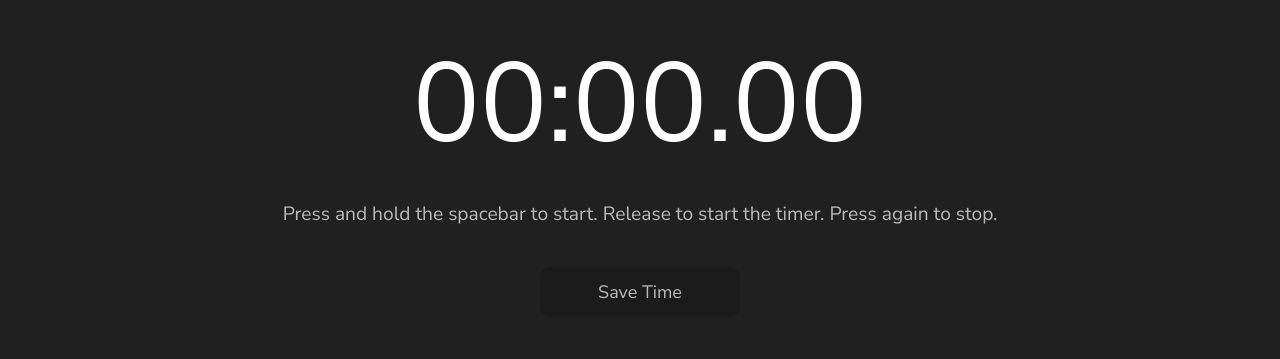
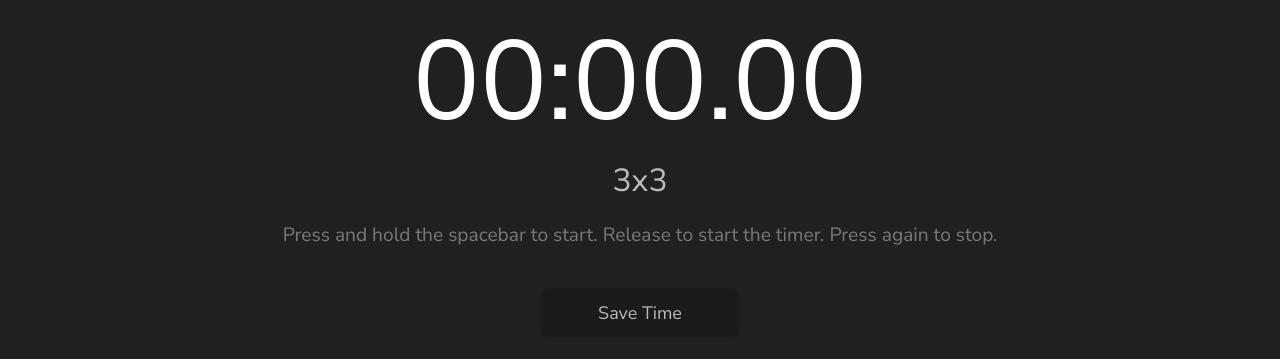
Before and after one commit to Hadevsh/Cuben, a plain HTML site: page index.html in a window 1280 px wide. Shown: the part 217-576 px from the top of the page. Drawn offline with Linux system fonts and the light colour scheme.

Commit message:
Add category display under timer

```diff
--- a/css/index.css
+++ b/css/index.css
@@ -10,13 +10,17 @@
 #timer {
     color: var(--text);
     font-size: 7em;
+    transition: 0.3s;
+}
+
+#category-display {
+    font-size: 2em;
     margin-bottom: 20px;
-    transition: 0.3s;
 }
 
 .instructions {
     font-size: 1.2em;
-    color: var(--foreground);
+    color: var(--darker-foreground);
 }
 
 #settings-btn {
--- a/css/style.css
+++ b/css/style.css
@@ -6,6 +6,7 @@
     --darker-background: #0f0f0f;
     --text: #fff;
     --foreground: #bbbbbb;
+    --darker-foreground: #797979;
 }
 
 * {
--- a/index.html
+++ b/index.html
@@ -27,6 +27,7 @@
         <i class="fa fa-gear" id="settings-btn"></i>
         <div class="timer-container">
             <div id="timer">00:00.00</div>
+            <div id="category-display"></div>
             <div class="instructions">Press and hold the spacebar to start. Release to start the timer. Press again to stop.</div>
             <button class="save-time" onclick="addTimeToSession()">Save Time</button>
         </div>
--- a/js/index.js
+++ b/js/index.js
@@ -148,6 +148,8 @@ function updateSettings() {
     const bw = document.getElementById("best-worst-toggle").value;
     const penalties = document.getElementById("penalties-toggle").value;
 
+    // Only when saving using a button:
+    // (to avoid making a new session every time on page relaod)
     // 1. save current session data to a file
     // 2. clear the session data json
     // 3. create a new session data template with current settings (new session)
@@ -159,6 +161,9 @@ function updateSettings() {
     sessionData.settings.scrambles = scrambles;
     sessionData.settings.bw = bw;
     sessionData.settings.penalties = penalties;
+
+    // Update category display
+    document.getElementById("category-display").innerHTML = `${category}`;
 
     console.log("Settings Updated:", sessionData.settings);
 }
@@ -176,3 +181,6 @@ function saveAsJSON() {
     a.click(); // Trigger download
     document.body.removeChild(a); // Clean up
 }
+
+// Update settings on page load/refresh
+updateSettings();
```
